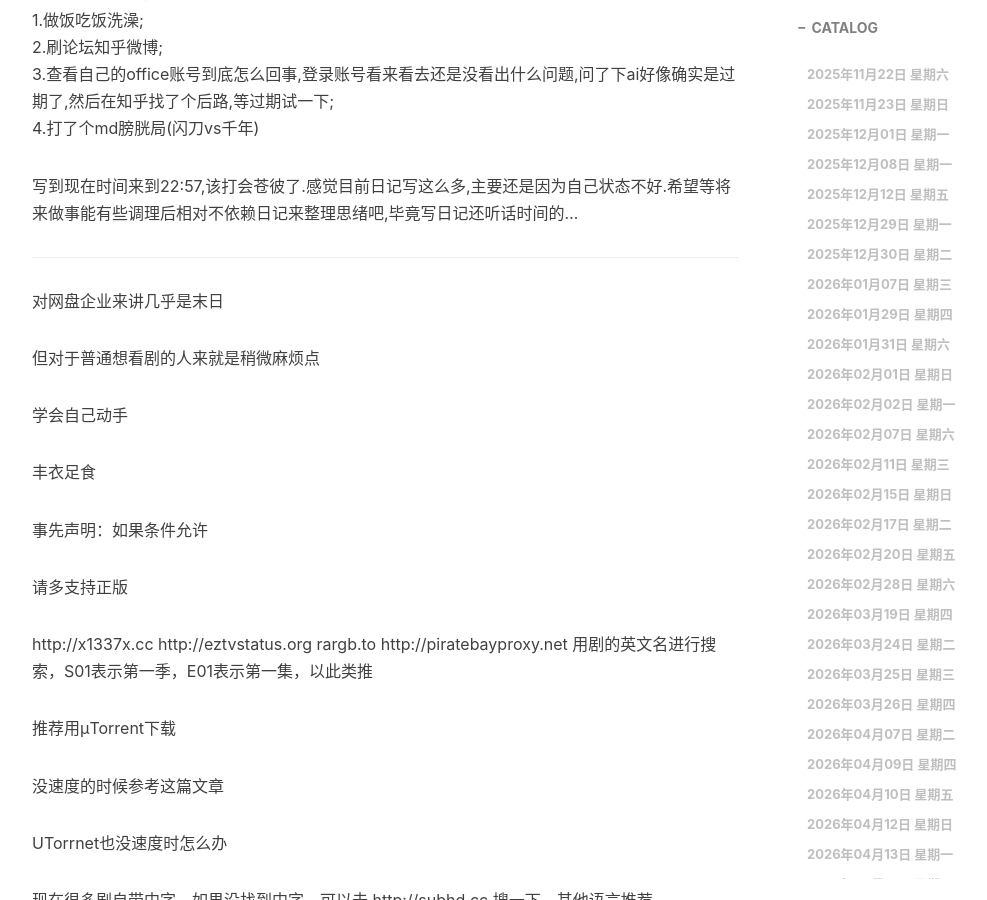
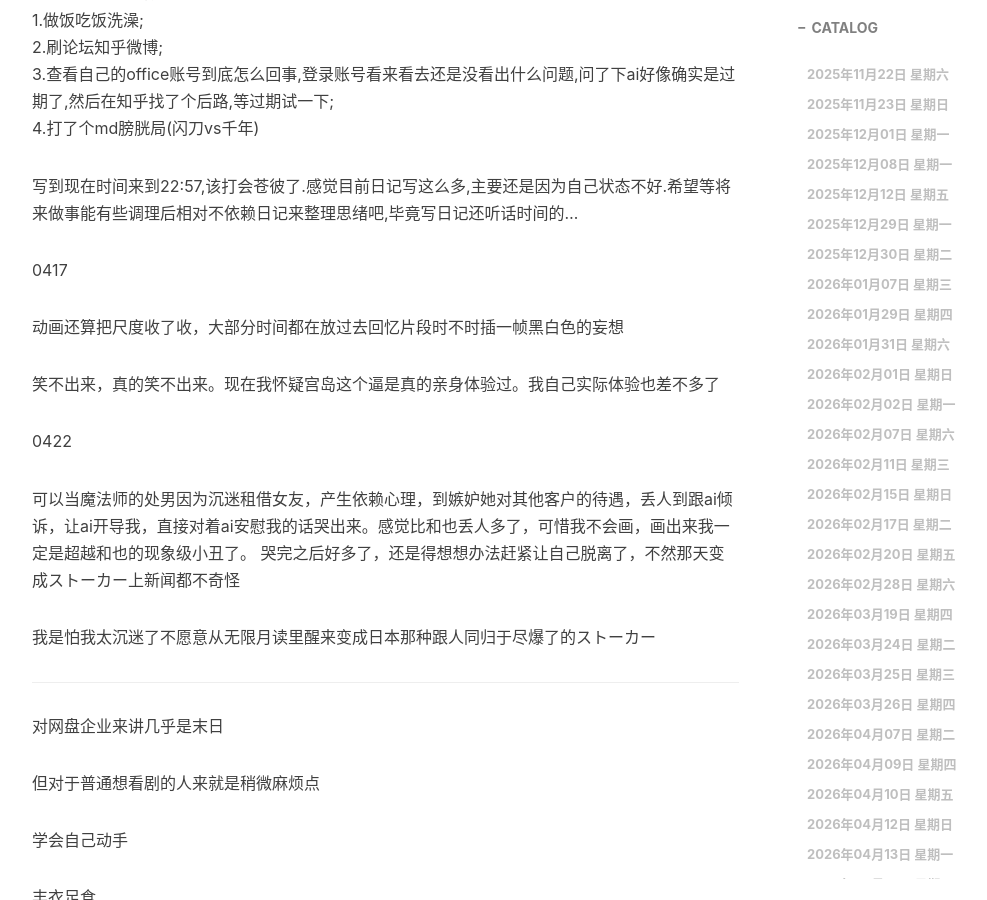
Before and after one commit to Shiina25qpwe/Shiina25qpwe.github.io, a Jekyll site: the page built from _posts/2025-11-08-一点近况v25.md, in a window 1280 px wide and 900 px high, scrolled down 39029 px. Shown: the whole window, without its empty margins (233-1220 px from the left). Built offline with Jekyll 4.4.1, drawn with Linux system fonts in a browser that asks for light colours; nearby versions of some CDN libraries; comment, search, counter and statistics services are not loaded.

Commit message:
日记草稿(04.23)

```diff
--- a/_posts/2025-11-08-一点近况v25.md
+++ b/_posts/2025-11-08-一点近况v25.md
@@ -1123,6 +1123,19 @@ A good teacher will not **condone** cheating, so she will tell the student to st
 
 写到现在时间来到22:57,该打会苍彼了.感觉目前日记写这么多,主要还是因为自己状态不好.希望等将来做事能有些调理后相对不依赖日记来整理思绪吧,毕竟写日记还听话时间的...
 
+0417
+
+动画还算把尺度收了收，大部分时间都在放过去回忆片段时不时插一帧黑白色的妄想
+
+笑不出来，真的笑不出来。现在我怀疑宫岛这个逼是真的亲身体验过。我自己实际体验也差不多了
+
+0422
+
+可以当魔法师的处男因为沉迷租借女友，产生依赖心理，到嫉妒她对其他客户的待遇，丢人到跟ai倾诉，让ai开导我，直接对着ai安慰我的话哭出来。感觉比和也丢人多了，可惜我不会画，画出来我一定是超越和也的现象级小丑了。
+哭完之后好多了，还是得想想办法赶紧让自己脱离了，不然那天变成ストーカー上新闻都不奇怪
+
+我是怕我太沉迷了不愿意从无限月读里醒来变成日本那种跟人同归于尽爆了的ストーカー
+
 --------------------------------
 
 
```
